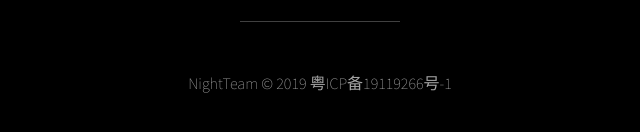
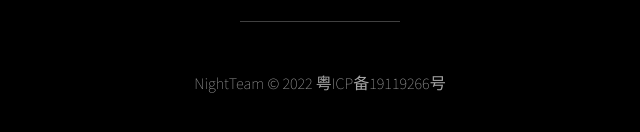
Before and after one commit to NightTeam/nightteamindex.github.io, a plain HTML site: page index.html in a window 1280 px wide. Shown: the part 634-766 px from the top of the page, 320-960 px from the left. Drawn offline with Linux system fonts and the light colour scheme.

Commit message:
调整页面底部年份、备案号、工信部域名

```diff
--- a/index.html
+++ b/index.html
@@ -45,7 +45,7 @@
 
   <!-- Footer -->
   <footer id="footer">
-    <p>NightTeam &copy; 2019 <a href="http://www.beian.miit.gov.cn">粤ICP备19119266号-1</a></p>
+    <p>NightTeam &copy; 2022 <a href="https://beian.miit.gov.cn/">粤ICP备19119266号</a></p>
   </footer>
 
 </div>
```
